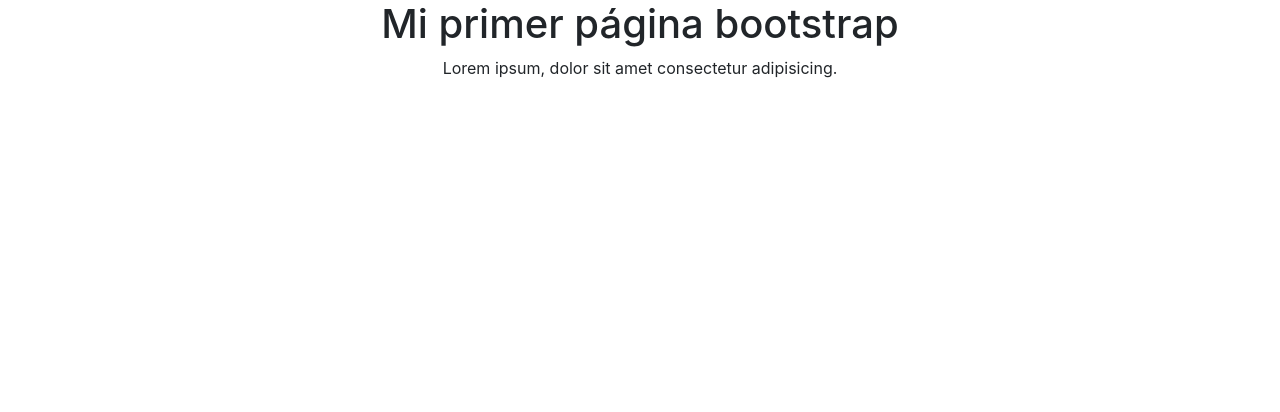
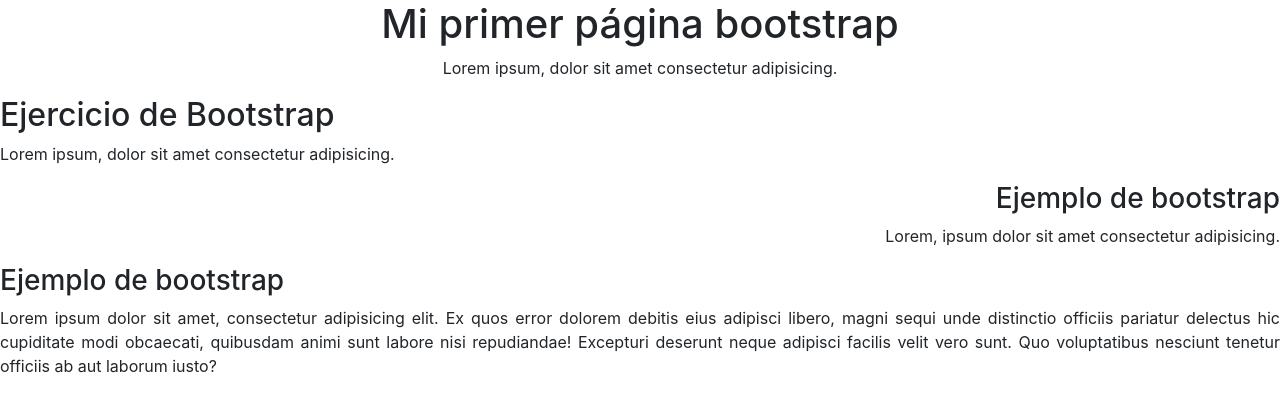
Before and after one commit to Mirna777/Ejercicio1Bootstrap, a plain HTML site: page index.html in a window 1280 px wide. Drawn offline with Linux system fonts and the light colour scheme.

Commit message:
Bootstrap
left, right, justify, center

```diff
--- a/index.html
+++ b/index.html
@@ -14,5 +14,23 @@
             Lorem ipsum, dolor sit amet consectetur adipisicing.
         </p>
     </div>
+    <div class="text-left">
+        <h2>Ejercicio de Bootstrap</h2>
+        <p>
+            Lorem ipsum, dolor sit amet consectetur adipisicing.
+        </p>
+    </div>
+    <div class="text-right">
+        <h3>Ejemplo de bootstrap</h3>
+        <p>
+        Lorem, ipsum dolor sit amet consectetur adipisicing.
+    </p>
+    </div>
+</div>
+<div class="text-justify">
+    <h3>Ejemplo de bootstrap</h3>
+    <p>
+Lorem ipsum dolor sit amet, consectetur adipisicing elit. Ex quos error dolorem debitis eius adipisci libero, magni sequi unde distinctio officiis pariatur delectus hic cupiditate modi obcaecati, quibusdam animi sunt labore nisi repudiandae! Excepturi deserunt neque adipisci facilis velit vero sunt. Quo voluptatibus nesciunt tenetur officiis ab aut laborum iusto?</p>
+</div>
 </body>
 </html>
```
